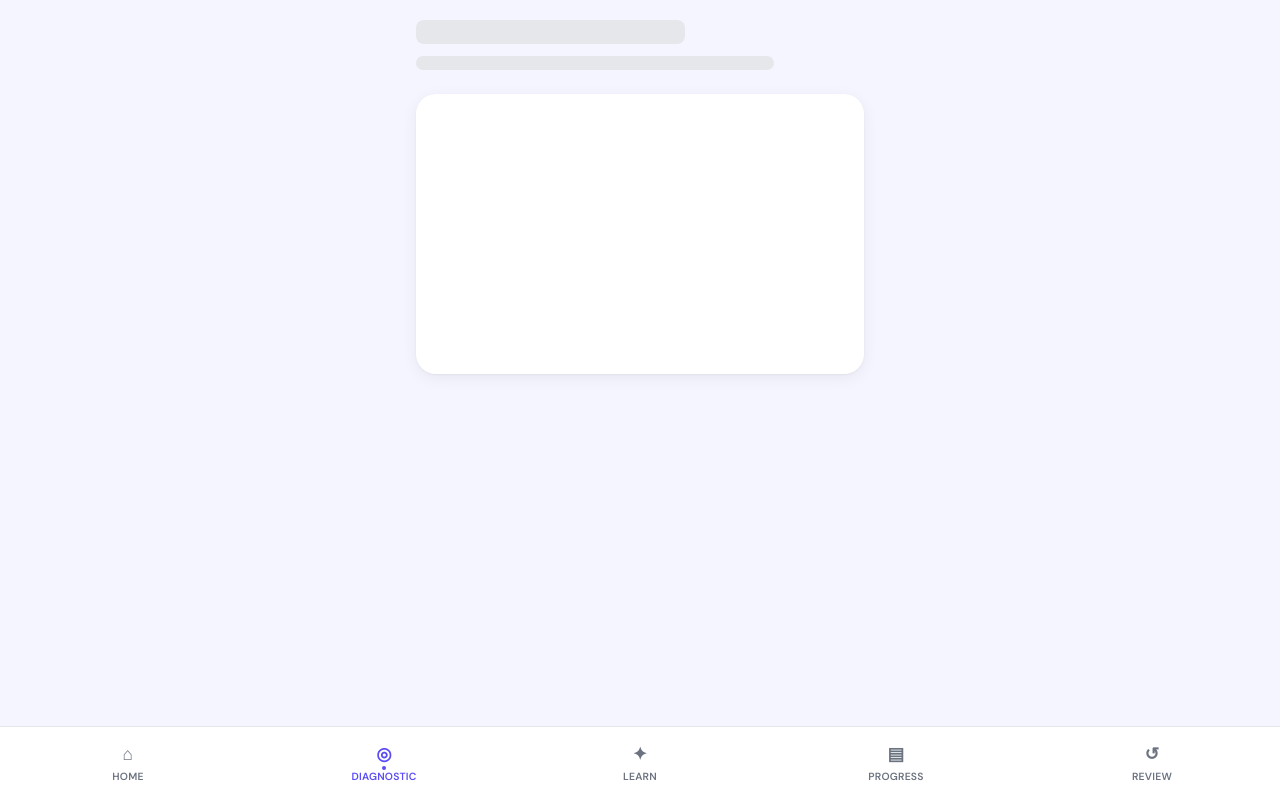
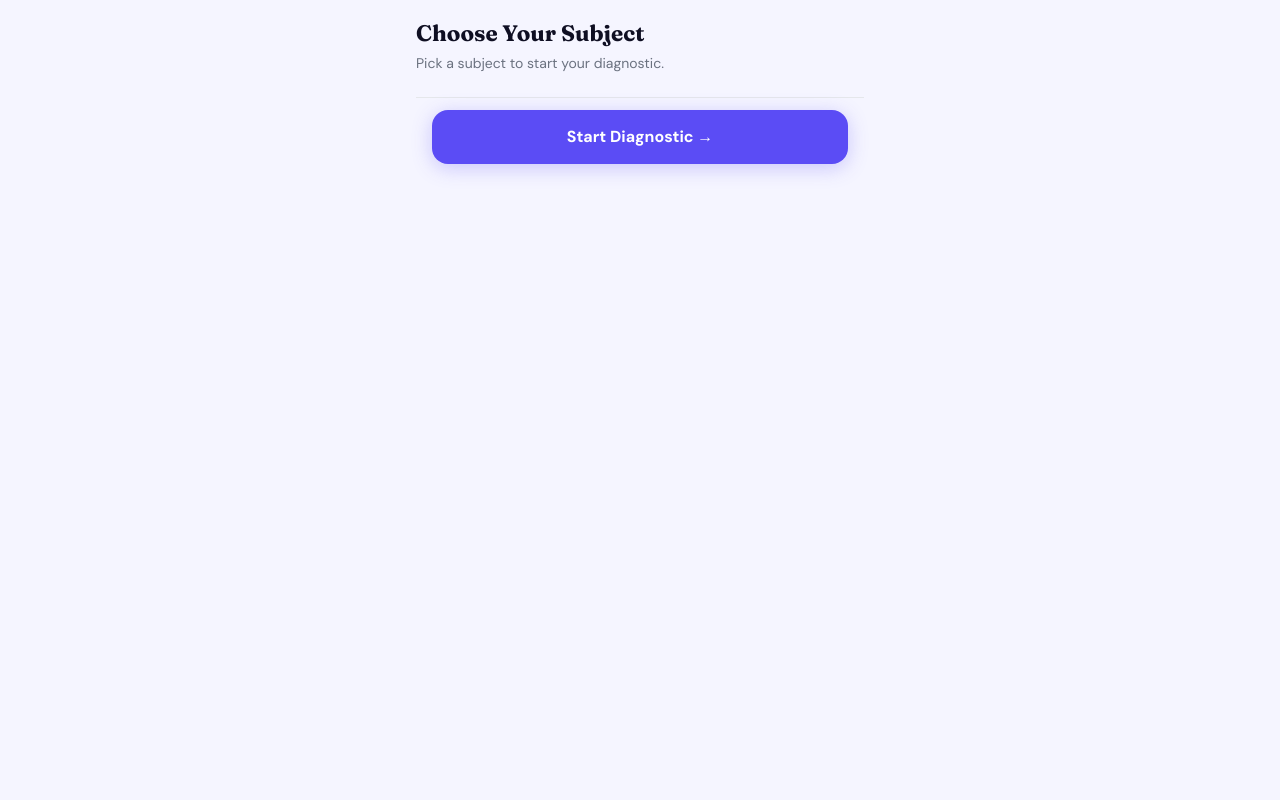
Before and after one commit to haziqhalifi/StudyLah, a Next.js app in the folder frontend/: page /diagnostic in a window 1280 px wide. Before the commit this address had no page. Built offline with nearby package versions, Linux system fonts and the light colour scheme.

Commit message:
Implement trial paper question retrieval and refactor diagnostic question selection; enhance UI layout for fullscreen support and improve navigation handling

```diff
--- a/frontend/app/diagnostic/page.tsx
+++ b/frontend/app/diagnostic/page.tsx
@@ -1,65 +1,45 @@
 "use client";
 
-import { useEffect, useState } from "react";
+import { useState } from "react";
 import { useRouter } from "next/navigation";
 import {
-  getPapers,
   startDiagnostic,
   submitDiagnostic,
   Question,
   DiagnosticAnswer,
-  Paper,
 } from "@/lib/api";
 import QuestionCard from "@/components/QuestionCard";
 
 type Step = "pick" | "quiz";
 
+const SUBJECTS = ["Matematik"];
+
 export default function DiagnosticPage() {
   const router = useRouter();
-  const [step, setStep]             = useState<Step>("pick");
-  const [papers, setPapers]         = useState<Paper[]>([]);
-  const [subjects, setSubjects]     = useState<string[]>([]);
-  const [subject, setSubject]       = useState<string>("");
-  const [paperId, setPaperId]       = useState<number | null>(null);
-  const [loadingPapers, setLoadingPapers] = useState(true);
-  const [starting, setStarting]     = useState(false);
+  const [step, setStep] = useState<Step>("pick");
+  const [subject, setSubject] = useState<string>(SUBJECTS[0]);
+  const [starting, setStarting] = useState(false);
 
-  const [questions, setQuestions]   = useState<Question[]>([]);
-  const [current, setCurrent]       = useState(0);
-  const [answers, setAnswers]       = useState<Record<string, number>>({});
+  const [questions, setQuestions] = useState<Question[]>([]);
+  const [current, setCurrent] = useState(0);
+  const [answers, setAnswers] = useState<Record<string, number>>({});
   const [submitting, setSubmitting] = useState(false);
-  const [error, setError]           = useState("");
-
-  useEffect(() => {
-    const userId = sessionStorage.getItem("userId");
-    if (!userId) { router.push("/"); return; }
-
-    getPapers()
-      .then((res) => {
-        setPapers(res.papers);
-        const uniqueSubjects = [...new Set(res.papers.map((p) => p.subject))].sort();
-        setSubjects(uniqueSubjects);
-      })
-      .catch(() => setError("Failed to load papers."))
-      .finally(() => setLoadingPapers(false));
-  }, [router]);
-
-  const filteredPapers = subject
-    ? papers.filter((p) => p.subject === subject)
-    : [];
+  const [error, setError] = useState("");
 
   async function handleStart() {
-    if (!paperId) return;
     const userId = sessionStorage.getItem("userId");
-    if (!userId) return;
+    if (!userId) {
+      router.push("/");
+      return;
+    }
     setStarting(true);
     setError("");
     try {
-      const res = await startDiagnostic(userId, subject, paperId);
+      const res = await startDiagnostic(userId, subject);
       setQuestions(res.questions);
       setStep("quiz");
     } catch {
-      setError("Failed to load questions for this paper.");
+      setError("Failed to load questions for this subject.");
     } finally {
       setStarting(false);
     }
@@ -75,7 +55,9 @@ export default function DiagnosticPage() {
 
     const unanswered = questions.filter((q) => answers[q.id] === undefined);
     if (unanswered.length > 0) {
-      setError(`${unanswered.length} question(s) unanswered. Skip them or answer before submitting.`);
+      setError(
+        `${unanswered.length} question(s) unanswered. Skip them or answer before submitting.`,
+      );
       return;
     }
 
@@ -87,8 +69,14 @@ export default function DiagnosticPage() {
         selected_option_index: answers[q.id] ?? 0,
       }));
       const result = await submitDiagnostic(userId, payload);
-      sessionStorage.setItem("currentQuestion", JSON.stringify(result.next_question));
-      sessionStorage.setItem("skillProfile", JSON.stringify(result.skill_profile));
+      sessionStorage.setItem(
+        "currentQuestion",
+        JSON.stringify(result.next_question),
+      );
+      sessionStorage.setItem(
+        "skillProfile",
+        JSON.stringify(result.skill_profile),
+      );
       router.push("/learn");
     } catch {
       setError("Submission failed. Please try again.");
@@ -97,52 +85,29 @@ export default function DiagnosticPage() {
     }
   }
 
-  if (loadingPapers) return <LoadingShell />;
-
   if (step === "pick") {
     return (
       <div className="page-enter">
         <div className="diag-header">
-          <h1 className="font-display diag-title">Choose Your Paper</h1>
-          <p className="diag-sub">Pick a subject and paper to start your diagnostic.</p>
+          <h1 className="font-display diag-title">Choose Your Subject</h1>
+          <p className="diag-sub">Pick a subject to start your diagnostic.</p>
         </div>
 
         <div className="diag-picker-section">
           <p className="diag-picker-label">Subject</p>
           <div className="diag-subject-grid">
-            {subjects.map((s) => (
+            {SUBJECTS.map((s) => (
               <button
                 key={s}
                 type="button"
                 className={`diag-subject-btn ${subject === s ? "active" : ""}`}
-                onClick={() => { setSubject(s); setPaperId(null); }}
+                onClick={() => setSubject(s)}
               >
                 {s}
               </button>
             ))}
           </div>
         </div>
-
-        {subject && (
-          <div className="diag-picker-section">
-            <p className="diag-picker-label">Paper</p>
-            <div className="diag-paper-list">
-              {filteredPapers.map((p) => (
-                <button
-                  key={p.id}
-                  type="button"
-                  className={`diag-paper-btn ${paperId === p.id ? "active" : ""}`}
-                  onClick={() => setPaperId(p.id)}
-                >
-                  <span className="diag-paper-title">
-                    {p.state ?? p.paper_type.toUpperCase()} {p.year}
-                  </span>
-                  <span className="diag-paper-sub">{p.paper_name}</span>
-                </button>
-              ))}
-            </div>
-          </div>
-        )}
 
         {error && <p className="diag-error">{error}</p>}
 
@@ -151,7 +116,7 @@ export default function DiagnosticPage() {
             type="button"
             className="btn-primary"
             onClick={handleStart}
-            disabled={!paperId || starting}
+            disabled={starting}
           >
             {starting ? "Loading questions…" : "Start Diagnostic →"}
           </button>
@@ -160,9 +125,9 @@ export default function DiagnosticPage() {
     );
   }
 
-  const q           = questions[current];
-  const answered    = Object.keys(answers).length;
-  const isLast      = current === questions.length - 1;
+  const q = questions[current];
+  const answered = Object.keys(answers).length;
+  const isLast = current === questions.length - 1;
   const allAnswered = answered === questions.length;
 
   return (
@@ -185,13 +150,17 @@ export default function DiagnosticPage() {
           Answer to personalise your learning path — just do your best!
         </p>
         <div className="diag-progress-row">
-          <span className="diag-progress-label">Question {current + 1} of {questions.length}</span>
+          <span className="diag-progress-label">
+            Question {current + 1} of {questions.length}
+          </span>
           <span className="diag-progress-count">{answered} answered</span>
         </div>
         <div className="progress-track">
           <div
             className="progress-fill"
-            style={{ width: `${Math.round((answered / questions.length) * 100)}%` }}
+            style={{
+              width: `${Math.round((answered / questions.length) * 100)}%`,
+            }}
           />
         </div>
       </div>
@@ -216,11 +185,19 @@ export default function DiagnosticPage() {
             onClick={handleSubmit}
             disabled={submitting}
           >
-            {submitting ? "Analysing your answers…" : allAnswered ? "Submit & Start Learning →" : `Submit (${answered}/${questions.length} answered)`}
+            {submitting
+              ? "Analysing your answers…"
+              : allAnswered
+                ? "Submit & Start Learning →"
+                : `Submit (${answered}/${questions.length} answered)`}
           </button>
         ) : (
           <div className="learn-actions">
-            <button type="button" className="btn-ghost diag-skip-btn" onClick={() => setCurrent((c) => c + 1)}>
+            <button
+              type="button"
+              className="btn-ghost diag-skip-btn"
+              onClick={() => setCurrent((c) => c + 1)}
+            >
               Skip
             </button>
             <button
@@ -237,15 +214,3 @@ export default function DiagnosticPage() {
     </div>
   );
 }
-
-function LoadingShell() {
-  return (
-    <div className="page-enter">
-      <div className="diag-header">
-        <div className="skeleton-title" />
-        <div className="skeleton-sub" />
-      </div>
-      <div className="card skeleton-card" />
-    </div>
-  );
-}
--- a/frontend/app/globals.css
+++ b/frontend/app/globals.css
@@ -407,6 +407,10 @@ h1, h2, h3 {
   overflow-y: auto;
 }
 
+.app-main--fullscreen {
+  padding-bottom: 5rem;
+}
+
 /* ── ExplanationBlock ─────────────────────────────────────────── */
 .expblock {
   margin-top: 1rem;
@@ -808,6 +812,18 @@ h1, h2, h3 {
   margin-top: 1rem;
 }
 
+.app-main--fullscreen .sticky-bar {
+  position: fixed;
+  bottom: 0;
+  left: 0;
+  right: 0;
+  max-width: 480px;
+  margin: 0 auto;
+  padding: 0.75rem 1rem;
+  background: var(--surface);
+  border-top: 1px solid var(--border);
+}
+
 /* ── Page enter animation helper ──────────────────────────────── */
 .page-enter {
   animation: fadeUp 0.3s ease both;
--- a/frontend/app/layout.tsx
+++ b/frontend/app/layout.tsx
@@ -1,6 +1,7 @@
 import type { Metadata, Viewport } from "next";
 import "./globals.css";
 import BottomNav from "@/components/BottomNav";
+import MainWrapper from "@/components/MainWrapper";
 
 export const metadata: Metadata = {
   title: "StudyLah – AI-Powered Learning",
@@ -19,7 +20,7 @@ export default function RootLayout({ children }: { children: React.ReactNode })
     <html lang="en">
       <body>
         <div className="app-shell">
-          <main className="app-main">{children}</main>
+          <MainWrapper>{children}</MainWrapper>
         </div>
         <BottomNav />
       </body>
--- a/frontend/app/review/page.tsx
+++ b/frontend/app/review/page.tsx
@@ -2,39 +2,53 @@
 
 import { useEffect, useState } from "react";
 import { useRouter } from "next/navigation";
-import { getReview, submitAnswer, ReviewItem, SubmitAnswerResponse } from "@/lib/api";
+import {
+  getReview,
+  submitAnswer,
+  ReviewItem,
+  SubmitAnswerResponse,
+} from "@/lib/api";
 import QuestionCard from "@/components/QuestionCard";
 import ExplanationBlock from "@/components/ExplanationBlock";
 import AiBadge from "@/components/AiBadge";
 
 const REASON_LABEL: Record<string, string> = {
-  low_accuracy:     "Low accuracy — let's fix this",
+  low_accuracy: "Low accuracy — let's fix this",
   not_seen_recently: "Not seen recently",
 };
 
 export default function ReviewPage() {
   const router = useRouter();
-  const [userId, setUserId]         = useState<string | null>(null);
-  const [items, setItems]           = useState<ReviewItem[]>([]);
-  const [idx, setIdx]               = useState(0);
-  const [selected, setSelected]     = useState<number | null>(null);
-  const [result, setResult]         = useState<SubmitAnswerResponse | null>(null);
-  const [loading, setLoading]       = useState(true);
+  const [userId, setUserId] = useState<string | null>(null);
+  const [items, setItems] = useState<ReviewItem[]>([]);
+  const [idx, setIdx] = useState(0);
+  const [selected, setSelected] = useState<number | null>(null);
+  const [result, setResult] = useState<SubmitAnswerResponse | null>(null);
+  const [loading, setLoading] = useState(true);
   const [submitting, setSubmitting] = useState(false);
 
   useEffect(() => {
     const uid = sessionStorage.getItem("userId");
-    if (!uid) { router.push("/"); return; }
+    if (!uid) {
+      router.push("/");
+      return;
+    }
     setUserId(uid);
 
     getReview(uid)
-      .then((res) => setItems(res.review_questions))
+      .then((res) => {
+        // Show only 'matematik' subject for now
+        const filtered = res.review_questions.filter(
+          (it) => (it.question.topic_id || "").toLowerCase() === "matematik",
+        );
+        setItems(filtered);
+      })
       .catch(() => alert("Failed to load review questions."))
       .finally(() => setLoading(false));
   }, [router]);
 
-  const item  = items[idx];
-  const done  = idx >= items.length && !loading;
+  const item = items[idx];
+  const done = idx >= items.length && !loading;
   const empty = !loading && items.length === 0;
 
   async function handleSubmit() {
@@ -56,29 +70,49 @@ export default function ReviewPage() {
 
   if (loading) return <LoadingShell />;
 
-  if (empty) return (
+  if (empty)
+    return (
       <div className="review-done page-enter">
         <div className="review-done-emoji">📚</div>
-      <h2 className="font-display review-done-title">Nothing to review yet!</h2>
-      <p className="review-done-sub">Keep practising and we&apos;ll surface your weak spots here.</p>
+        <h2 className="font-display review-done-title">
+          Nothing to review yet!
+        </h2>
+        <p className="review-done-sub">
+          Keep practising and we&apos;ll surface your weak spots here.
+        </p>
         <div className="review-done-actions">
-        <button type="button" className="btn-primary" onClick={() => router.push("/learn")}>
+          <button
+            type="button"
+            className="btn-primary"
+            onClick={() => router.push("/learn")}
+          >
             Go Learn →
           </button>
         </div>
       </div>
     );
 
-  if (done) return (
+  if (done)
+    return (
       <div className="review-done page-enter">
         <div className="review-done-emoji">🎉</div>
         <h2 className="font-display review-done-title">Review complete!</h2>
-      <p className="review-done-sub">You&apos;ve revisited all your weak spots. Keep it up!</p>
+        <p className="review-done-sub">
+          You&apos;ve revisited all your weak spots. Keep it up!
+        </p>
         <div className="review-done-actions">
-        <button type="button" className="btn-primary" onClick={() => router.push("/learn")}>
+          <button
+            type="button"
+            className="btn-primary"
+            onClick={() => router.push("/learn")}
+          >
             Continue Learning →
           </button>
-        <button type="button" className="btn-ghost diag-skip-btn" onClick={() => router.push("/assessment")}>
+          <button
+            type="button"
+            className="btn-ghost diag-skip-btn"
+            onClick={() => router.push("/assessment")}
+          >
             Progress ▤
           </button>
         </div>
@@ -99,7 +133,9 @@ export default function ReviewPage() {
       {/* Progress */}
       <div className="review-progress-row">
         <span className="review-progress-label">Spaced repetition</span>
-        <span className="review-progress-frac">{idx + 1} / {items.length}</span>
+        <span className="review-progress-frac">
+          {idx + 1} / {items.length}
+        </span>
       </div>
       <div className="progress-track review-progress-track">
         <div
@@ -108,7 +144,10 @@ export default function ReviewPage() {
         />
       </div>
 
-      <AiBadge variant="review" label={`Review from: ${REASON_LABEL[item.reason] ?? item.reason}`} />
+      <AiBadge
+        variant="review"
+        label={`Review from: ${REASON_LABEL[item.reason] ?? item.reason}`}
+      />
 
       <div className="diag-questions review-questions-gap">
         <QuestionCard
@@ -122,7 +161,12 @@ export default function ReviewPage() {
         />
       </div>
 
-      {result && <ExplanationBlock explanation={result.explanation} isCorrect={result.is_correct} />}
+      {result && (
+        <ExplanationBlock
+          explanation={result.explanation}
+          isCorrect={result.is_correct}
+        />
+      )}
 
       <div className="sticky-bar">
         {!result ? (
--- a/frontend/components/BottomNav.tsx
+++ b/frontend/components/BottomNav.tsx
@@ -11,8 +11,12 @@ const NAV_ITEMS = [
   { href: "/review",     icon: "↺",  label: "Review"     },
 ];
 
+const HIDDEN_PATHS = ["/diagnostic", "/learn", "/review"];
+
 export default function BottomNav() {
   const pathname = usePathname();
+
+  if (HIDDEN_PATHS.includes(pathname)) return null;
 
   return (
     <nav className="bottom-nav">
--- /dev/null
+++ b/frontend/components/MainWrapper.tsx
@@ -0,0 +1,16 @@
+"use client";
+
+import { usePathname } from "next/navigation";
+
+const FULLSCREEN_PATHS = ["/diagnostic", "/learn", "/review"];
+
+export default function MainWrapper({ children }: { children: React.ReactNode }) {
+  const pathname = usePathname();
+  const fullscreen = FULLSCREEN_PATHS.includes(pathname);
+
+  return (
+    <main className={`app-main${fullscreen ? " app-main--fullscreen" : ""}`}>
+      {children}
+    </main>
+  );
+}
```
Also changed, not shown: frontend/app/learn/page.tsx (+79 -35 lines), 2 other files (tests, documents, lock files or other folders). Lines whose indentation alone changed are shown as unchanged.
